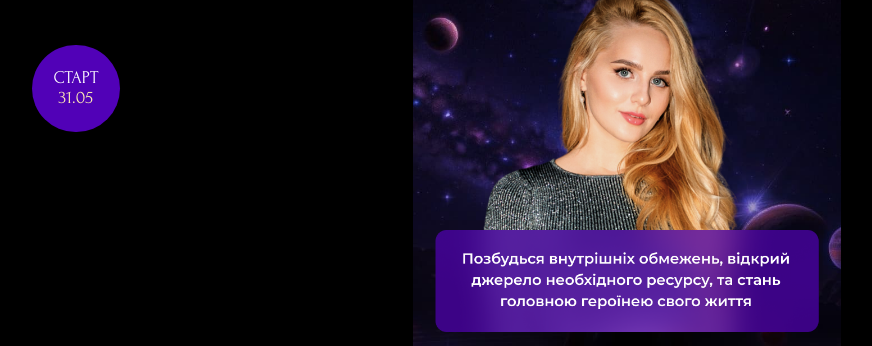
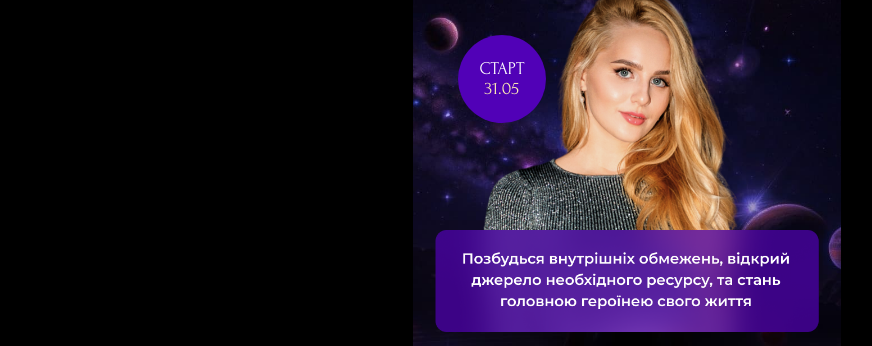
Before and after one commit to k2nq2/meditation-lend, a plain HTML site: page index.html in a window 1280 px wide. Shown: the part 113-459 px from the top of the page, without its empty margins (13-885 px from the left). Drawn offline with nearby package versions, Linux system fonts and the light colour scheme; a script that the page names is missing.

Commit message:
Update header.css

```diff
--- a/css/components/header.css
+++ b/css/components/header.css
@@ -236,11 +236,11 @@ h1 .accent {
 background-color: #5101b7;
 stroke-width: 1px;
 stroke: #681acc;
-position: absolute;
+position: relative;
 width: 7.8rem;
 height: 7.8rem;
-top: 14rem;
-left: 4rem;
+top: -28rem;
+left: 2rem;
 display: flex;
     align-items: center;
     justify-content: center;
```
